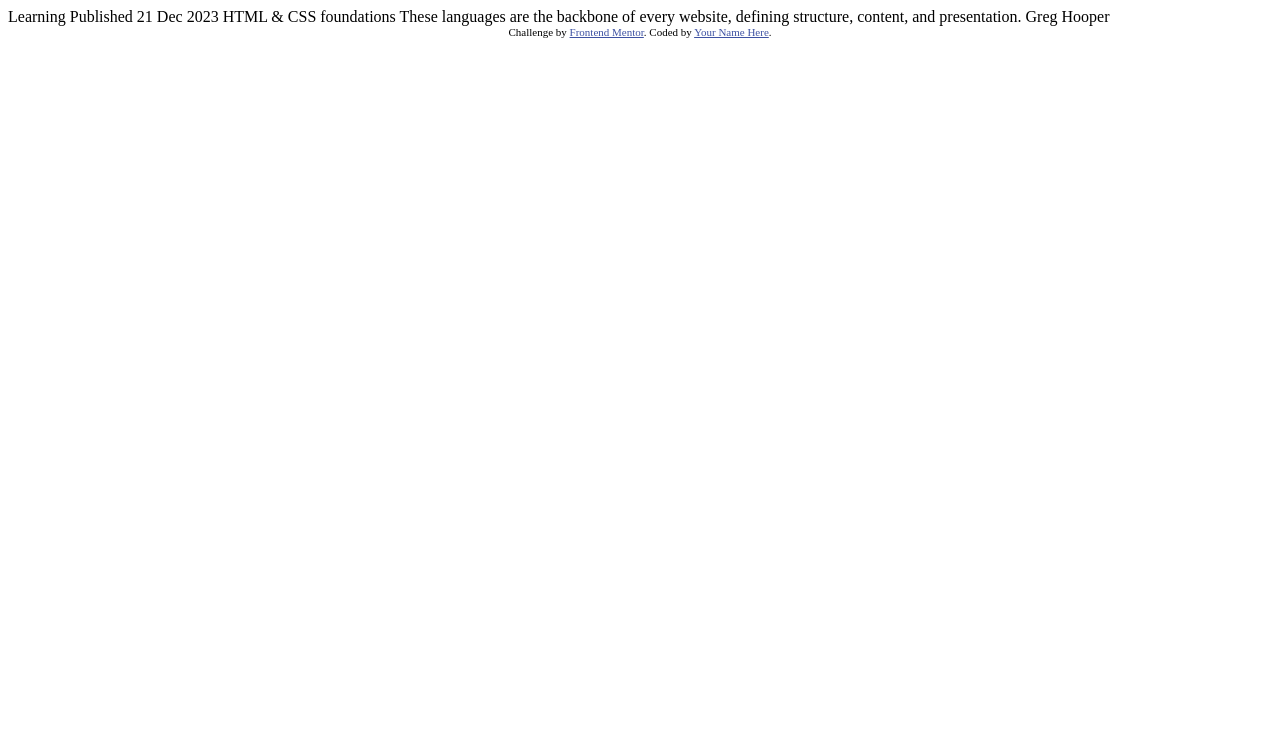
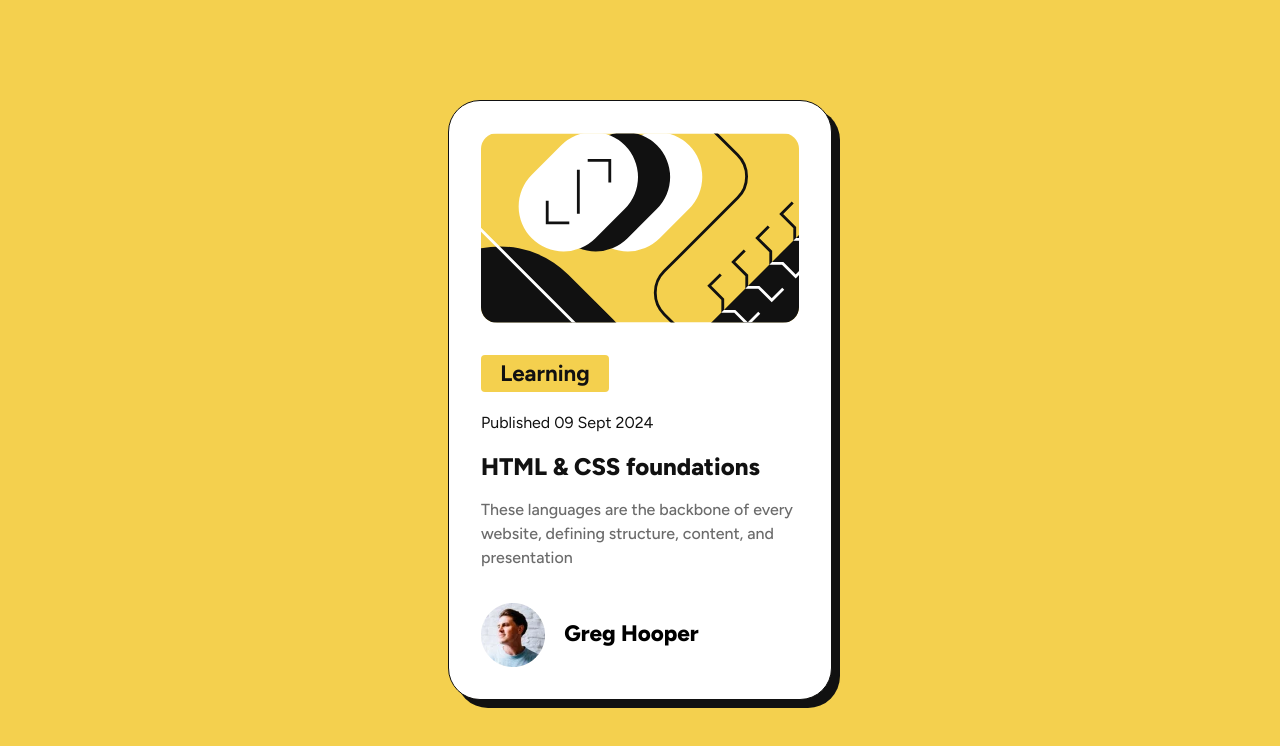
Before and after one commit to LucieLuB/BLOG-PREVIEW-CARD-MAIN, a plain HTML site: page index.html in a window 1280 px wide. Drawn offline with Linux system fonts and the light colour scheme.

Commit message:
last chabges

```diff
--- a/index.html
+++ b/index.html
@@ -1,34 +1,55 @@
 <!DOCTYPE html>
 <html lang="en">
   <head>
-  <meta charset="UTF-8">
-  <meta name="viewport" content="width=device-width, initial-scale=1.0"> <!-- displays site properly based on user's device -->
+    <meta charset="UTF-8" />
+    <meta
+      name="viewport"
+      content="width=device-width, initial-scale=1.0" />
+    <!-- displays site properly based on user's device -->
 
-  <link rel="icon" type="image/png" sizes="32x32" href="./assets/images/favicon-32x32.png">
+    <link
+      rel="icon"
+      type="image/png"
+      sizes="32x32"
+      href="./assets/images/favicon-32x32.png" />
+    <link
+      rel="stylesheet"
+      href="./styles.css" />
+    <link
+      rel="preconnect"
+      href="https://fonts.googleapis.com" />
+    <link
+      rel="preconnect"
+      href="https://fonts.gstatic.com"
+      crossorigin />
+    <link
+      href="https://fonts.googleapis.com/css2?family=Figtree:ital,wght@0,300..900;1,300..900&display=swap"
+      rel="stylesheet" />
 
     <title>Frontend Mentor | Blog preview card</title>
-
-  <!-- Feel free to remove these styles or customise in your own stylesheet 👍 -->
-  <style>
-    .attribution { font-size: 11px; text-align: center; }
-    .attribution a { color: hsl(228, 45%, 44%); }
-  </style>
   </head>
   <body>
-
-  Learning
-
-  Published 21 Dec 2023
-
-  HTML & CSS foundations
-
-  These languages are the backbone of every website, defining structure, content, and presentation.
-
-  Greg Hooper
-
-  <div class="attribution">
-    Challenge by <a href="https://www.frontendmentor.io?ref=challenge" target="_blank">Frontend Mentor</a>.
-    Coded by <a href="#">Your Name Here</a>.
+    <div class="cardContainer">
+      <img
+        src="./assets/images/illustration-article.svg"
+        alt=""
+        class="cardContainer_img" />
+      <div class="contentContainer">
+        <p class="contentContainer_p--category">Learning</p>
+        <p class="contentContainer_p--date">Published 09 Sept 2024</p>
+        <h1 class="contentContainer_title">HTML & CSS foundations</h1>
+        <p class="contentContainer_p--description">
+          These languages are the backbone of every website, defining structure,
+          content, and presentation
+        </p>
+      </div>
+      <div class="autorContainer">
+        <img
+          src="./assets/images/image-avatar.webp"
+          alt="picture of Greg Hooper with rounded border"
+          class="autorContainer_img" />
+        <p class="autorContainer_name">Greg Hooper</p>
+      </div>
     </div>
   </body>
 </html>
--- /dev/null
+++ b/styles.css
@@ -0,0 +1,91 @@
+:root {
+  --font-size-text-preset-1: 2.4rem;
+  --font-size-text-preset-2: 1.6rem;
+  --font-size-text-preset-3: 1.4rem;
+  --color-gray-950: #111111;
+  --color-gray-500: #6b6b6b;
+  --color-white: #ffffff;
+  --color-yellow: #f4d04e;
+
+}
+
+* {
+  margin: 0;
+  padding: 0;
+  box-sizing: border-box;
+}
+
+html {
+  font-family: "Figtree", sans-serif;
+  background-color: var(--color-yellow);
+
+}
+
+body {
+  display: flex;
+  justify-content: center;
+  align-items: center;
+  height: 100vh;
+
+}
+
+.cardContainer {
+  display: flex;
+  flex-direction: column;
+  align-items:center;
+  gap: 2rem;
+  background-color: var(--color-white);
+  border: 1px solid var(--color-gray-950);
+  border-radius: 2rem;
+  padding: 2rem;
+  width: 384px;
+  line-height: 150%;
+  letter-spacing: 0;
+  box-shadow: 8px 8px 0px 0px var(--color-gray-950);
+}
+
+.cardContainer_img {
+  max-width: 100%;
+  border-radius: 1rem;
+}
+
+.contentContainer {
+  display: flex;
+  flex-direction: column;
+  align-items: flex-start;
+  gap: 1.2rem;
+  color: var(--color-gray-950);
+}
+
+.contentContainer_p--category {
+  background-color: var(--color-yellow);
+  display: inline-block;
+  padding: 0.4rem 1.2rem;
+  border-radius: 4px;
+  font-size: var(--font-size-text-preset-3);
+  font-weight: 700;
+
+}
+
+.contentContainer_title {
+  font-size: 24px; /*The variable doesn't work good here*/
+  font-weight: 800;
+}
+
+.contentContainer_p--description {
+  color: var(--color-gray-500);
+  font-weight: 500;
+}
+
+.autorContainer {
+display: flex;
+justify-content: flex-start;
+align-items: center;
+align-self: flex-start;
+gap: 1.2rem;
+}
+
+.autorContainer_name {
+  font-size: var(--font-size-text-preset-3);
+  font-weight: 800;
+}
```
Lines whose indentation alone changed are shown as unchanged.
